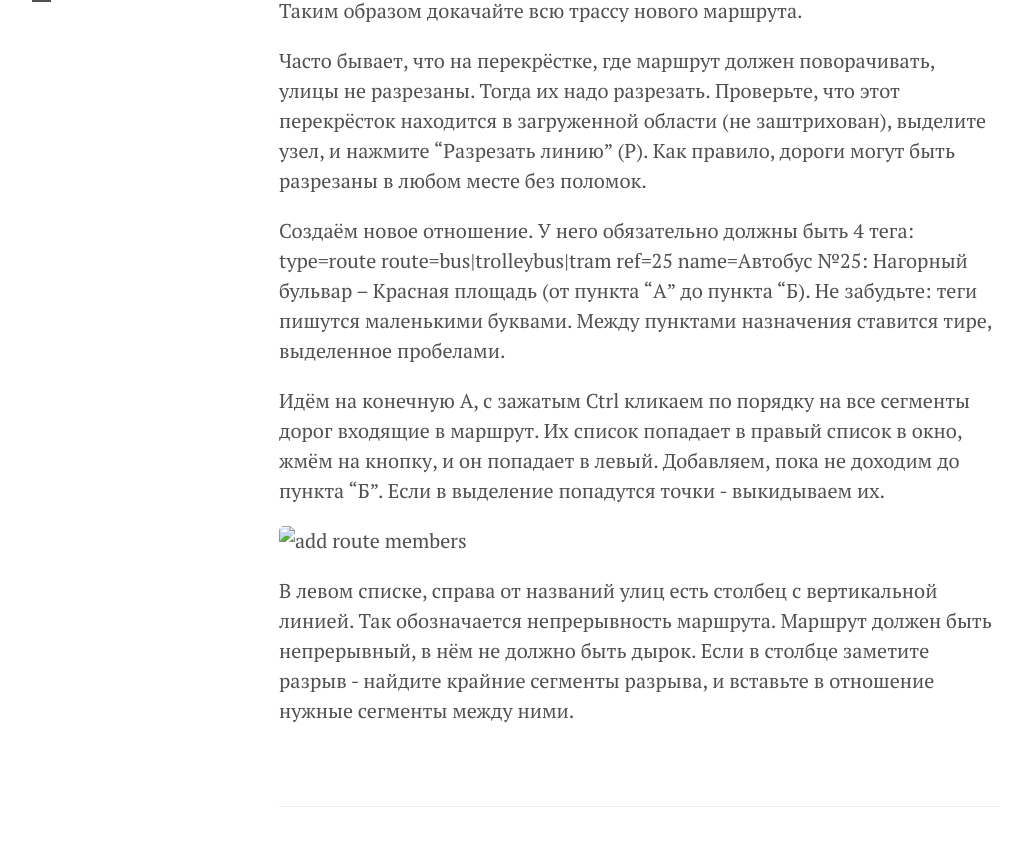
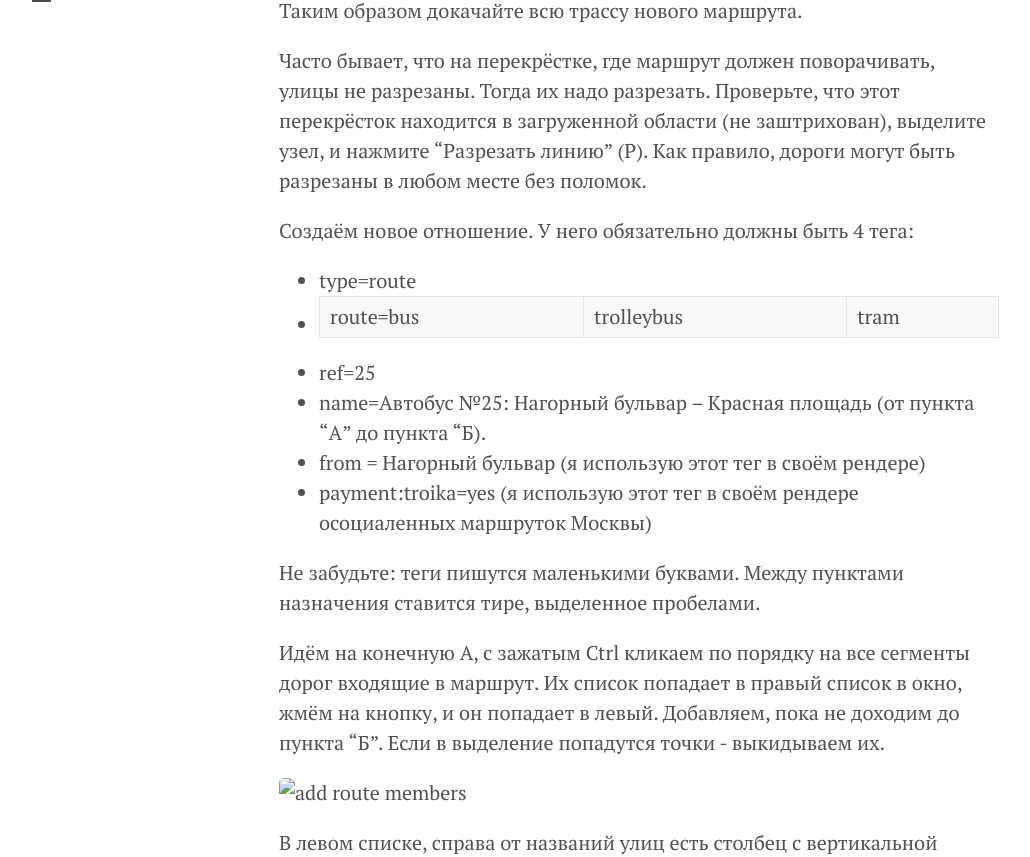
Before and after one commit to geezer-workshop/trolleway.github.io, a Jekyll site: the page built from _posts/2016-06-30-routes-openstreetmap.markdown, in a window 1280 px wide and 900 px high, scrolled down 1503 px, cut to the strip 43-900 px from the top of the window. Shown: the whole strip, without its empty margins (1-1031 px from the left). Built offline with Jekyll 4.4.1, drawn with Linux system fonts in a browser that asks for light colours.

Commit message:
Post update: Рисование маршрутов общественного транспорта в Openstreetmap

```diff
--- a/_posts/2016-06-30-routes-openstreetmap.markdown
+++ b/_posts/2016-06-30-routes-openstreetmap.markdown
@@ -29,10 +29,14 @@ permalink: vvod_marshutov_OT_openstreetmap
 Как правило, дороги могут быть разрезаны в любом месте без поломок.
 
 Создаём новое отношение. У него обязательно должны быть 4 тега:
-type=route
-route=bus|trolleybus|tram
-ref=25
-name=Автобус №25: Нагорный бульвар – Красная площадь (от пункта "А" до пункта "Б).
+
+* type=route
+* route=bus|trolleybus|tram
+* ref=25
+* name=Автобус №25: Нагорный бульвар – Красная площадь (от пункта "А" до пункта "Б).
+* from = Нагорный бульвар (я использую этот тег в своём рендере)
+* payment:troika=yes  (я использую этот тег в своём рендере осоциаленных маршруток Москвы)
+
 Не забудьте: теги пишутся маленькими буквами. Между пунктами назначения ставится тире, выделенное пробелами.
 
 Идём на конечную А, с зажатым Ctrl кликаем по порядку на все сегменты дорог входящие в маршрут. Их список попадает в правый список в окно, жмём на кнопку, и он попадает в левый. Добавляем, пока не доходим до пункта "Б".
```
